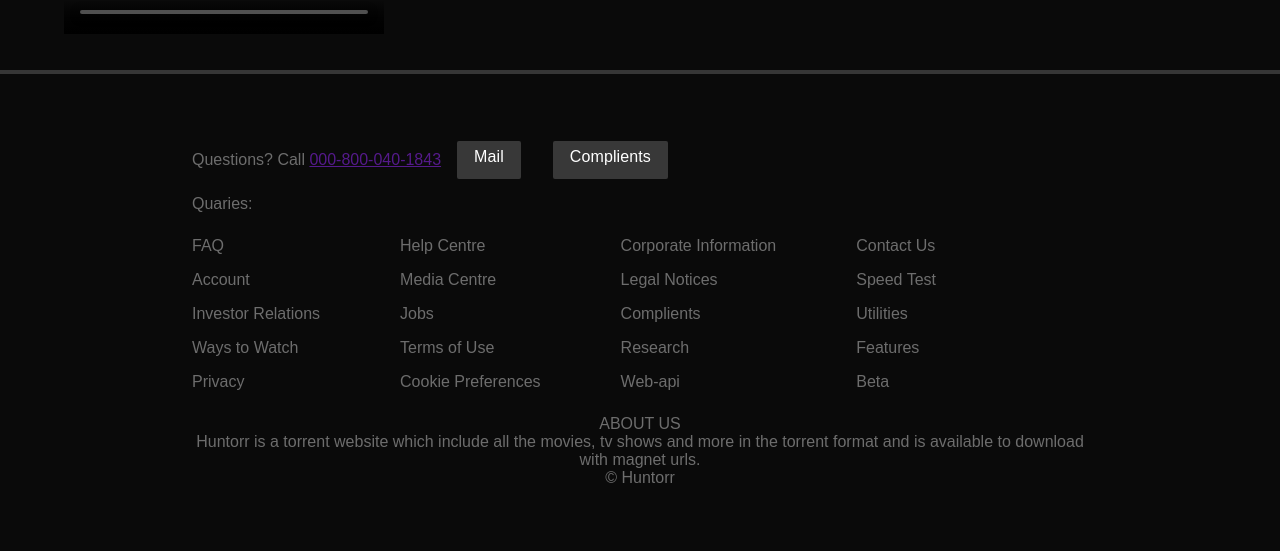
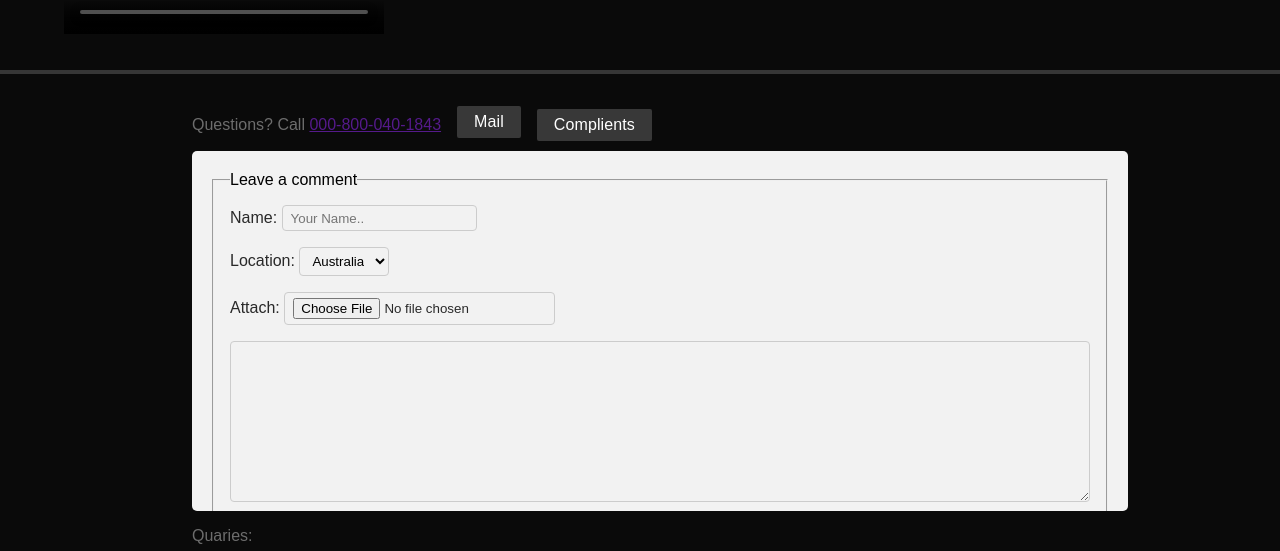
Before and after one commit to kalanjiyaVishnu/web-dev-project, a plain HTML site: page index.html in a window 1280 px wide. Shown: the part 1504-2055 px from the top of the page. Drawn offline with Linux system fonts and the light colour scheme; grey boxes are pictures that could not be loaded.

Commit message:
after adding the form

```diff
--- a/index.html
+++ b/index.html
@@ -200,11 +200,35 @@
                        <div class="ft-2">
                         <a class="btn-mail btn" href="mailto:Huntorr@gmail.com"><abbr title="Huntorr@gmail.com">Mail</abbr></a>
 
-                        <a class="btn-mail btn" href="./form.html"><abbr title="Comments">Complients</abbr></a>
+                            <button id="form-btn" class="btn-mail btn btn-comp">Complients</button>
                        </div>
 
 
                     </div>
+
+                        <div class="form-container form-active">
+                            <form action="">
+                                <fieldset>
+                                    <legend>Leave a comment</legend>
+                                    <p>
+                                        Name: <input type="text" id="FirstName" placeholder="Your Name..">
+                                    </p>
+                                    <p>
+                                    Location: <select id="country" name="country">
+                                        <option value="australia">Australia</option>
+                                        <option value="canada">Canada</option>
+                                        <option value="usa">USA</option>
+                                      </select>
+
+                                    </p>
+                                    <p>
+                                        Attach: <input type="file" name="ComplaintSc" id="" value="" placeholder="">
+                                    </p>
+                                    <textarea name="" id="" cols="30" rows="10"></textarea>
+                                    <input type="submit" value="Submit">
+                                </fieldset>
+                            </form>
+                        </div>
                     <div class="faq">
                             <table>
                                 <caption>Quaries:</caption>
--- a/main.js
+++ b/main.js
@@ -87,3 +87,12 @@
     btn.classList.remove('btn-active');
     signIn.classList.remove('signIn-active');
 }
+
+
+// form
+const formBtn = document.getElementById('form-btn');
+const form = document.querySelector('.form-container');
+formBtn.addEventListener('click',()=>
+{
+    form.classList.toggle('form-active');
+})
--- /dev/null
+++ b/scss/_form.scss
@@ -0,0 +1,36 @@
+legend
+{
+    color: #000000;
+}
+fieldset
+{
+    padding: 0.5rem 1rem;
+    display: flex;
+    flex-direction: column;
+}
+input, select,textarea {
+    padding: 0.3rem 0.5rem;
+    outline: none;
+
+    background-color: transparent;
+    margin: 8px 0;
+    border: 1px solid #ccc;
+    border-radius: 4px;
+  }
+
+  input[type=submit] {
+    width: 100%;
+    background-color: #141414;
+    color: white;
+    padding: 14px 20px;
+    margin: 8px 0;
+    border: none;
+    border-radius: 4px;
+    cursor: pointer;
+    transition: all 500ms ease;
+  }
+
+  input[type=submit]:hover {
+      color: black;
+    background-color: #eeb926;
+  }
--- a/scss/style.scss
+++ b/scss/style.scss
@@ -1,2 +1,3 @@
 @import "navbar";
 @import "global";
+@import "form";
```
Also changed, not shown: form.html (deleted, +0 -27 lines), scss/style.css, style.css, 1 other file.
